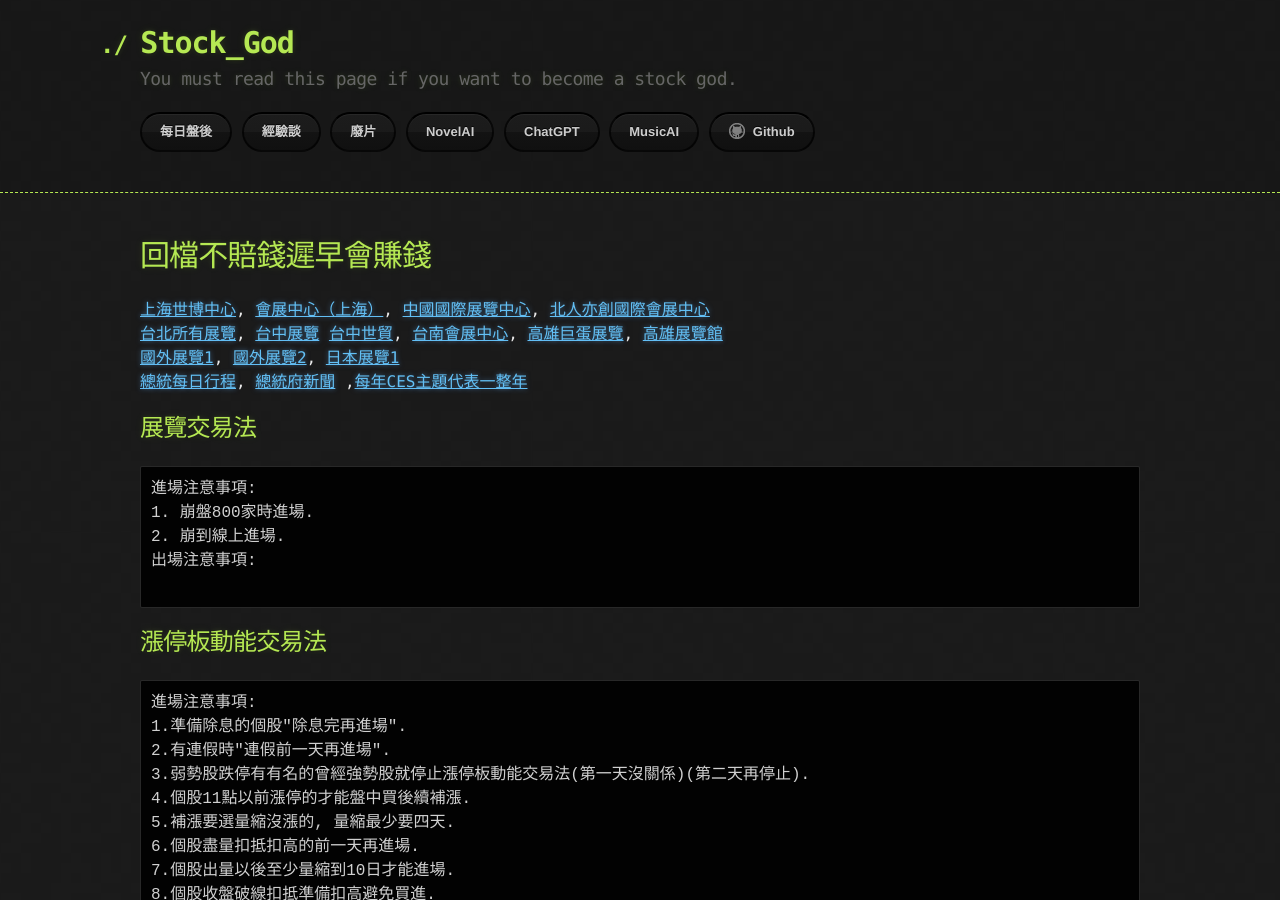
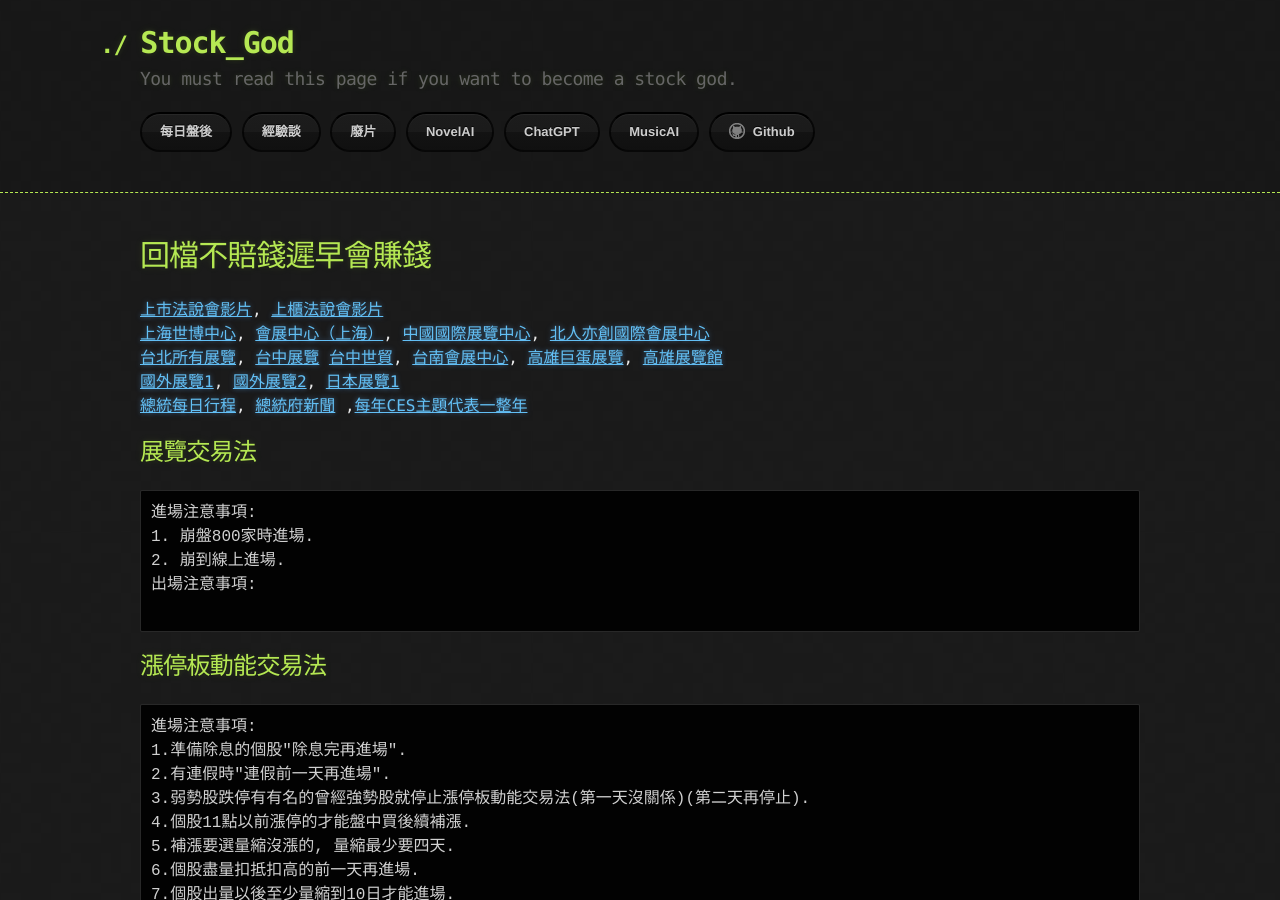
Before and after one commit to lepg5487/Stock_God, a Jekyll site: the page built from experience.md, in a window 1280 px wide and 900 px high. Built offline with Jekyll 4.4.1, drawn with Linux system fonts in a browser that asks for light colours; our own code applies the rules of GitHub Pages for plain Markdown files.

Commit message:
Update experience.md

```diff
--- a/experience.md
+++ b/experience.md
@@ -3,6 +3,7 @@ layout: testlayouts
 ---
 # 回檔不賠錢遲早會賺錢
 
+[上市法說會影片](https://webpro.twse.com.tw/webportal/vod/101/?categoryId=101), [上櫃法說會影片](https://www.tpex.org.tw/web/about/news/media/media_gallery.php?l=zh-tw)
 [上海世博中心](https://sweecc.dlg-expo.com/MouldV/ExhibitionArrangement?WenMenuId=81), [會展中心（上海）](https://www.neccsh.com/cecsh/exhibitioninfo/exhibitionlist.jspx), [中國國際展覽中心](http://www.ciec-expo.com.cn/ciec/ciecexpo/channels/2401.html), [北人亦創國際會展中心](https://www.bjeiecc.com/col30/list)
 [台北所有展覽](https://www.twtc.com.tw/exhibition), [台中展覽](https://www.tc-iec.com/index.php/events/2024events) [台中世貿](https://www.wtctxg.org.tw/wtctxg/schedule),
 [台南會展中心](https://www.icctainan.com/exhibitions), [高雄巨蛋展覽](http://www.k-arena.com.tw/calendar-item.php), [高雄展覽館](https://www.kecc.com.tw/zh-tw/visitors-exhibition)
```
